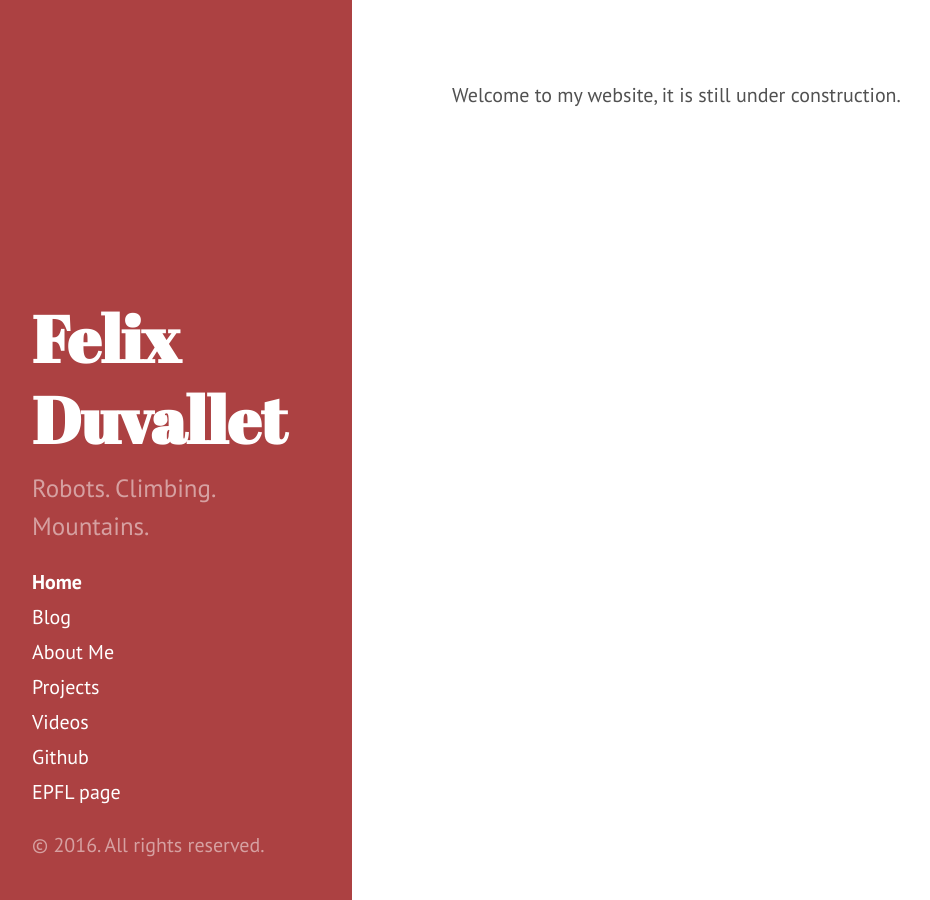
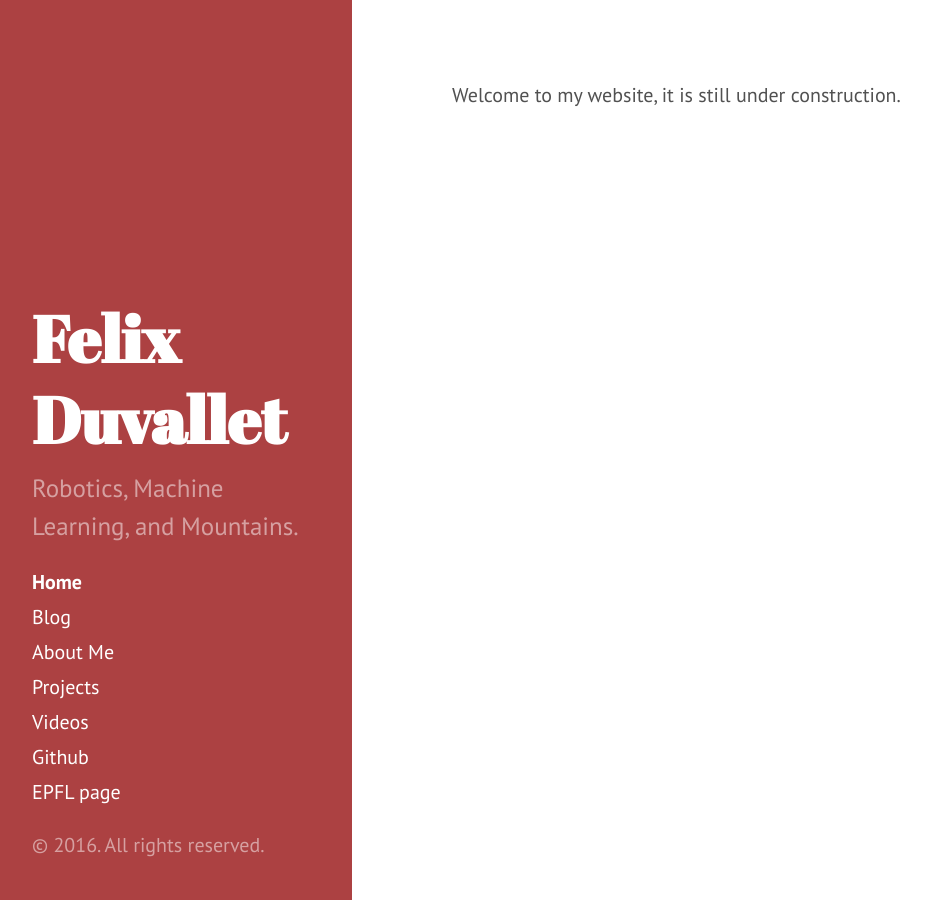
Before and after one commit to felixduvallet/felixduvallet.github.io, a Jekyll site: the page built from index.html, in a window 1280 px wide. Shown: the whole page, without its empty margins (8-938 px from the left). Built offline with Jekyll 4.4.1, drawn with Linux system fonts in a browser that asks for light colours.

Commit message:
new motto

```diff
--- a/_config.yml
+++ b/_config.yml
@@ -8,7 +8,7 @@ permalink:          /blog/:year/:month/:day/:title/
 # Setup
 title:            Felix Duvallet
 tagline:          'Roboticist'
-description:      'Robots. Climbing. Mountains.'
+description:      'Robotics, Machine Learning, and Mountains.'
 url:              http://www.felixd.com
 baseurl:          /
 
```
